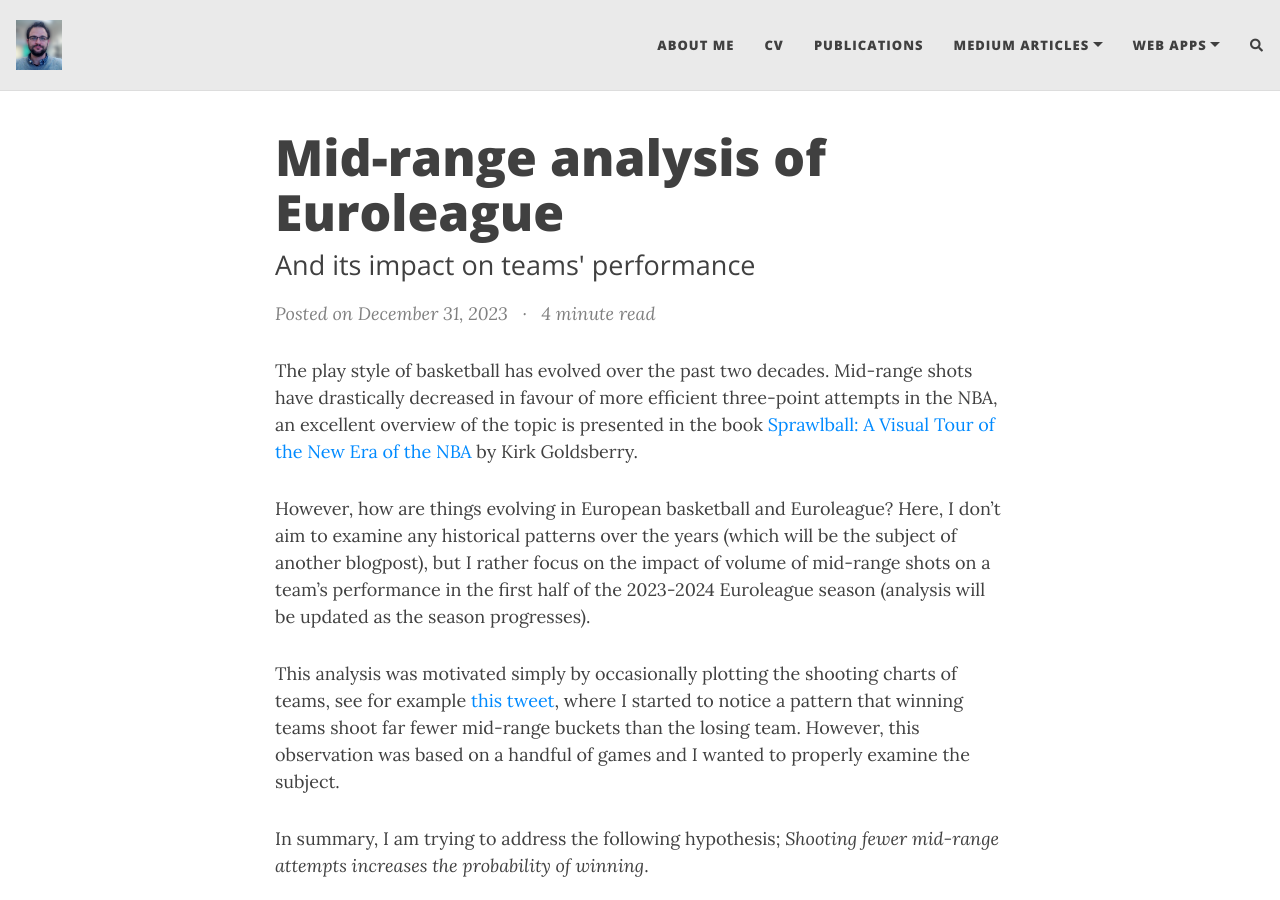
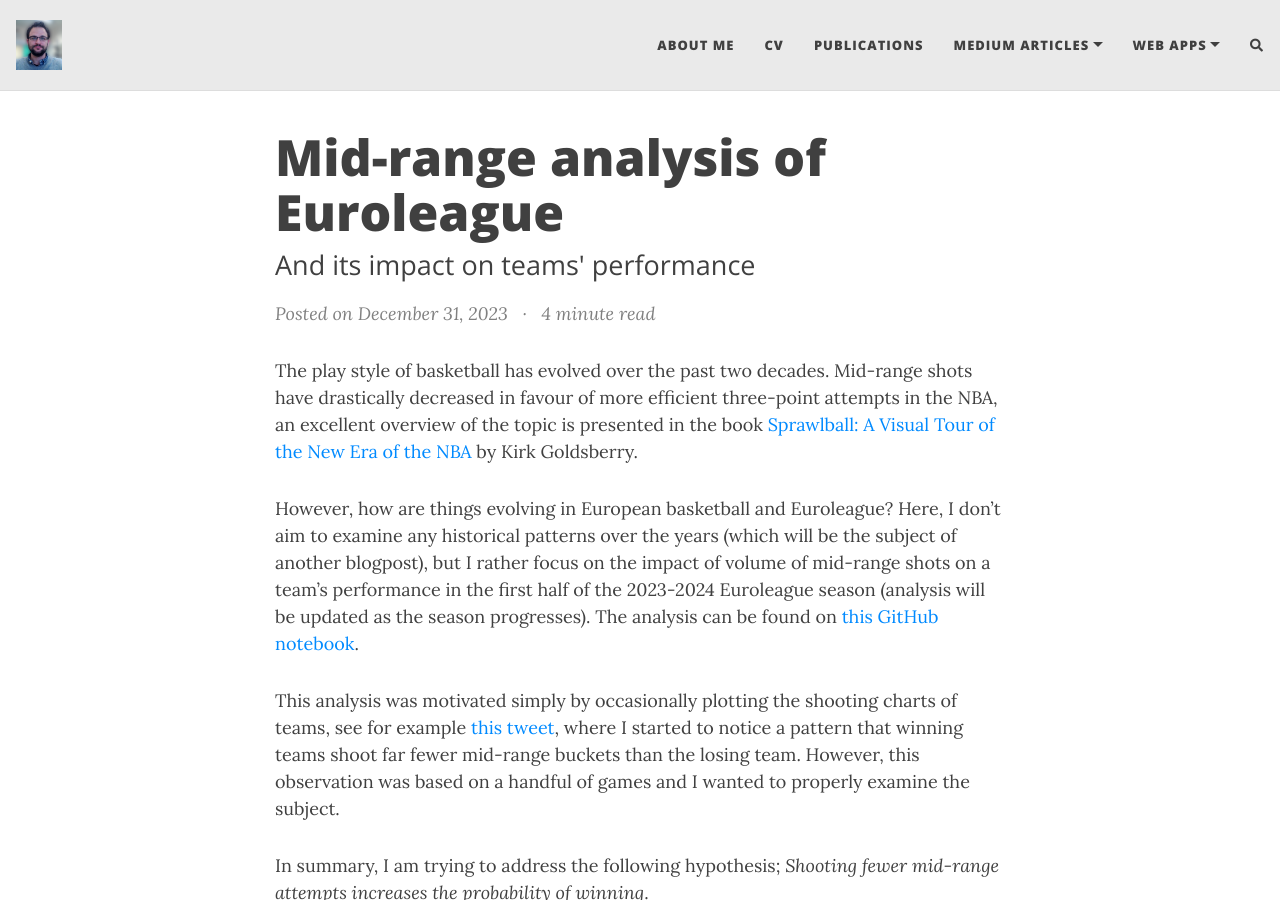
Before and after one commit to giasemidis/giasemidis.github.io, a Jekyll site: the page built from _posts/2023-12-31-euroleague-midrange-analysis.md, in a window 1280 px wide and 900 px high. Built offline with Jekyll 4.4.1, drawn with Linux system fonts in a browser that asks for light colours; nearby versions of some CDN libraries; comment, search, counter and statistics services are not loaded.

Commit message:
github notebook link added to post

```diff
--- a/_posts/2023-12-31-euroleague-midrange-analysis.md
+++ b/_posts/2023-12-31-euroleague-midrange-analysis.md
@@ -9,7 +9,7 @@ social-share: true
 
 The play style of basketball has evolved over the past two decades. Mid-range shots have drastically decreased in favour of more efficient three-point attempts in the NBA, an excellent overview of the topic is presented in the book [Sprawlball: A Visual Tour of the New Era of the NBA](https://www.goodreads.com/en/book/show/40796173) by Kirk Goldsberry.
 
-However, how are things evolving in European basketball and Euroleague? Here, I don't aim to examine any historical patterns over the years (which will be the subject of another blogpost), but I rather focus on the impact of volume of mid-range shots on a team's performance in the first half of the 2023-2024 Euroleague season (analysis will be updated as the season progresses).
+However, how are things evolving in European basketball and Euroleague? Here, I don't aim to examine any historical patterns over the years (which will be the subject of another blogpost), but I rather focus on the impact of volume of mid-range shots on a team's performance in the first half of the 2023-2024 Euroleague season (analysis will be updated as the season progresses). The analysis can be found on [this GitHub notebook](https://github.com/giasemidis/euroleague-shot-charts/blob/main/notebooks/mid-range-analysis.ipynb).
 
 This analysis was motivated simply by occasionally plotting the shooting charts of teams, see for example [this tweet](https://x.com/g_giase/status/1713184964483686494?s=20), where I started to notice a pattern that winning teams shoot far fewer mid-range buckets than the losing team. However, this observation was based on a handful of games and I wanted to properly examine the subject.
 
```
